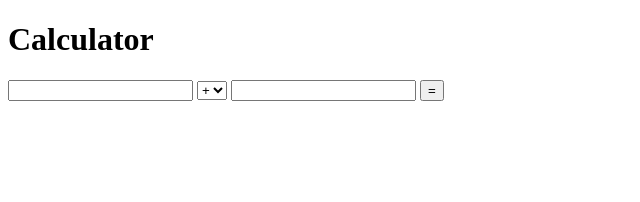
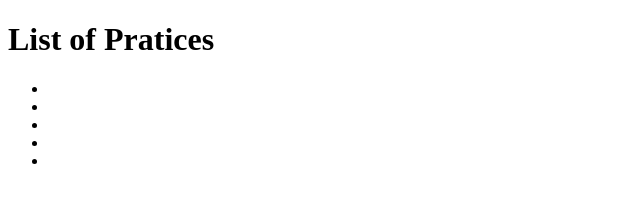
Before and after one commit to chloe362/hello_world, a plain HTML site: page index.html in a window 1280 px wide. Shown: the whole page, without its empty margins (0-640 px from the left). Drawn offline with Linux system fonts and the light colour scheme.

Commit message:
organize

```diff
--- a/index.html
+++ b/index.html
@@ -1,24 +1,18 @@
 <!DOCTYPE html>
 <html lang="en">
-
 <head>
     <meta charset="UTF-8">
     <meta name="viewport" content="width=device-width, initial-scale=1.0">
-    <title>Document</title>
+    <title>List of pratice</title>
 </head>
-
 <body>
-    <h1>Calculator</h1>
-    <input type="number" id="a" />
-    <select id="operator">
-        <option value="+">+</option>
-        <option value="-">-</option>
-        <option value="*">*</option>
-        <option value="/">/</option>
-    </select>
-    <input type="number" id="b" />
-    <button>=</button>
-    <span id="result"></span>
-    <script src="./js/app.js"></script>
+    <h1>List of Pratices</h1>
+    <ul>
+        <li><a href="./Calculator/"></a></li>
+        <li><a href=""></a></li>
+        <li><a href=""></a></li>
+        <li><a href=""></a></li>
+        <li><a href=""></a></li>
+    </ul>
 </body>
 </html>
```
Also changed, not shown: Calculator/index.html (added, +25 -0 lines), Calculator/app.js (renamed from js/app.js), Calculator/style.css (renamed from css/style.css).
